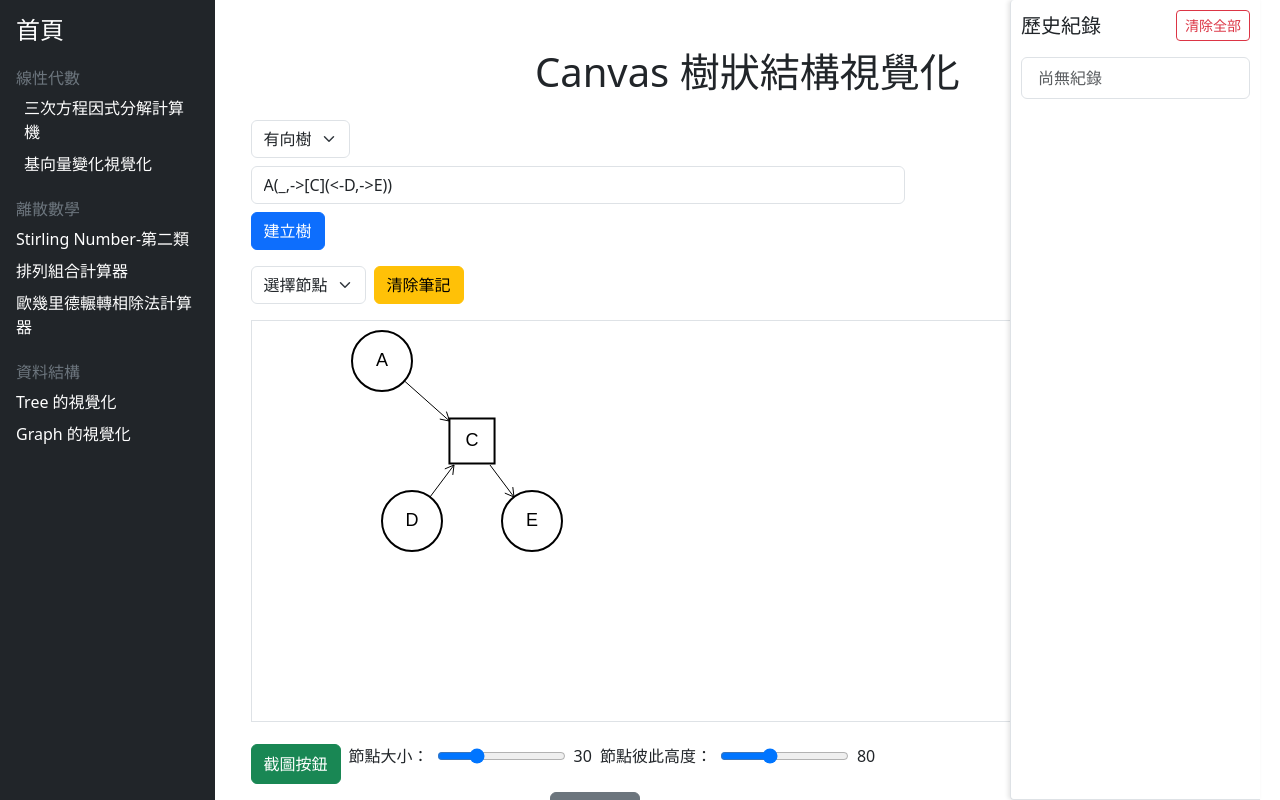
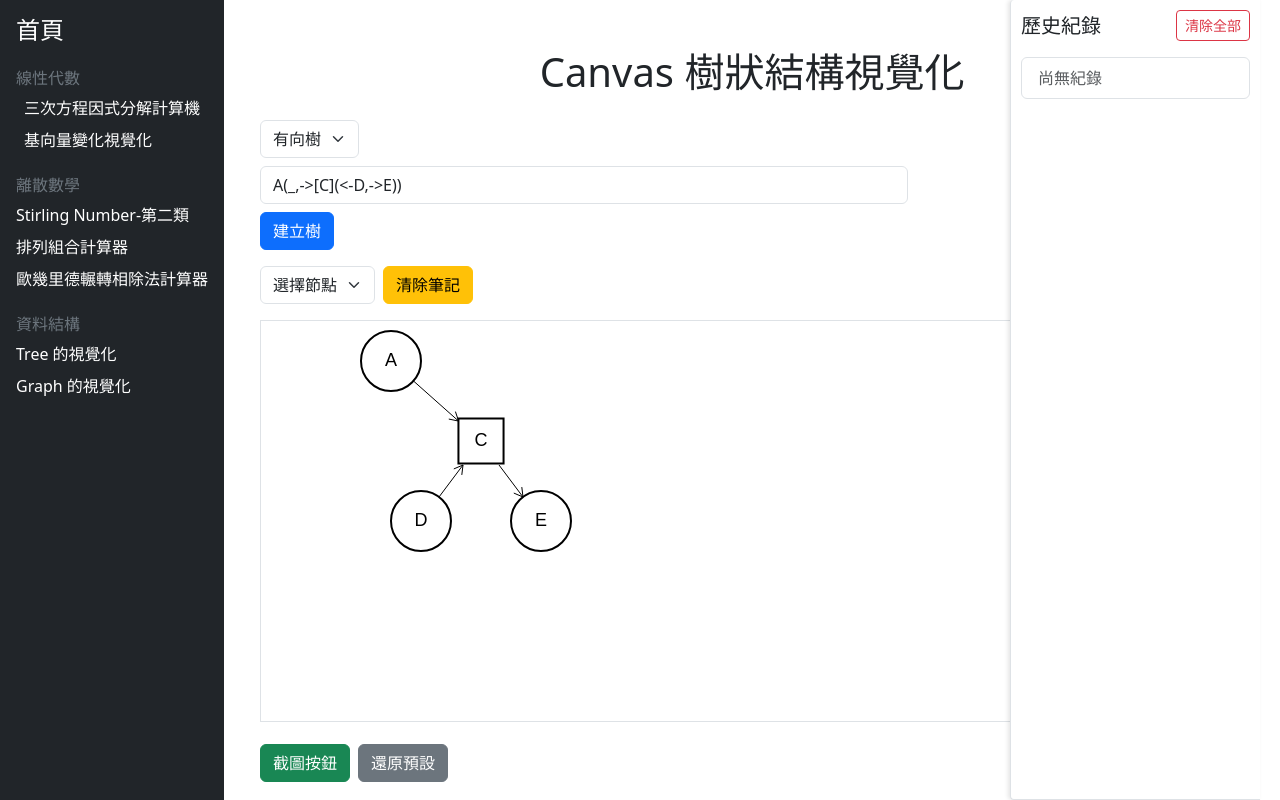
Before and after one commit to Hoxton019030/Math_Calculator, a Vue app: page /dataStructure/tree_visual in a window 1280 px wide. Built offline with nearby package versions, Linux system fonts and the light colour scheme.

Commit message:
2025-08-03 commit

```diff
--- a/src/views/DataStructure/TreeVisual.vue
+++ b/src/views/DataStructure/TreeVisual.vue
@@ -35,30 +35,37 @@
             @mouseup="handleCanvasMouseUp"></canvas>
           <div class="resize-handle" @mousedown="startResize"></div>
         </div>
-        <div class="mt-3 d-flex gap-2 flex-wrap">
+        <div class="mt-3">
+  <!-- 第一排：功能按鈕 -->
+  <div class="d-flex gap-2 flex-wrap mb-3">
     <button class="btn btn-success" @click="copyCanvasToClipboard">
       截圖按鈕
     </button>
-          <div class="mb-3 d-flex align-items-center gap-2 flex-wrap">
+    <button class="btn btn-secondary" @click="resetDefaults">
+      還原預設
+    </button>
+  </div>
+
+  <!-- 第二排：設定滑桿 -->
+  <div class="d-flex gap-4 flex-wrap">
+    <div class="d-flex align-items-center gap-2">
       <label for="nodeSizeSlider" class="form-label mb-0">節點大小：</label>
       <input id="nodeSizeSlider" type="range" min="10" max="80" v-model="nodeSize" />
       <span>{{ nodeSize }}</span>
     </div>
-          <div class="mb-3 d-flex align-items-center gap-2 flex-wrap">
+
+    <div class="d-flex align-items-center gap-2">
       <label for="heightBetweenNodeSlider" class="form-label mb-0">節點彼此高度：</label>
       <input id="heightBetweenNodeSlider" type="range" min="10" max="200" v-model="heightBetweenNode" />
       <span>{{ heightBetweenNode }}</span>
     </div>
-          <div class="mb-3 d-flex align-items-center gap-2 flex-wrap">
+
+    <div class="d-flex align-items-center gap-2">
       <label for="nodeLineSlider" class="form-label mb-0">節點連結線長度：</label>
       <input id="nodeLineSlider" type="range" min="10" max="100" v-model="nodeLineLength" />
       <span>{{ nodeLineLength }}</span>
     </div>
-          <div class="mb-3">
-            <button class="btn btn-secondary" @click="resetDefaults">還原預設</button>
   </div>
-
-
 </div>
         <div v-if="copySuccess" class="copy-toast">已複製到剪貼簿！</div>
       </div>
```
Lines whose indentation alone changed are shown as unchanged.
